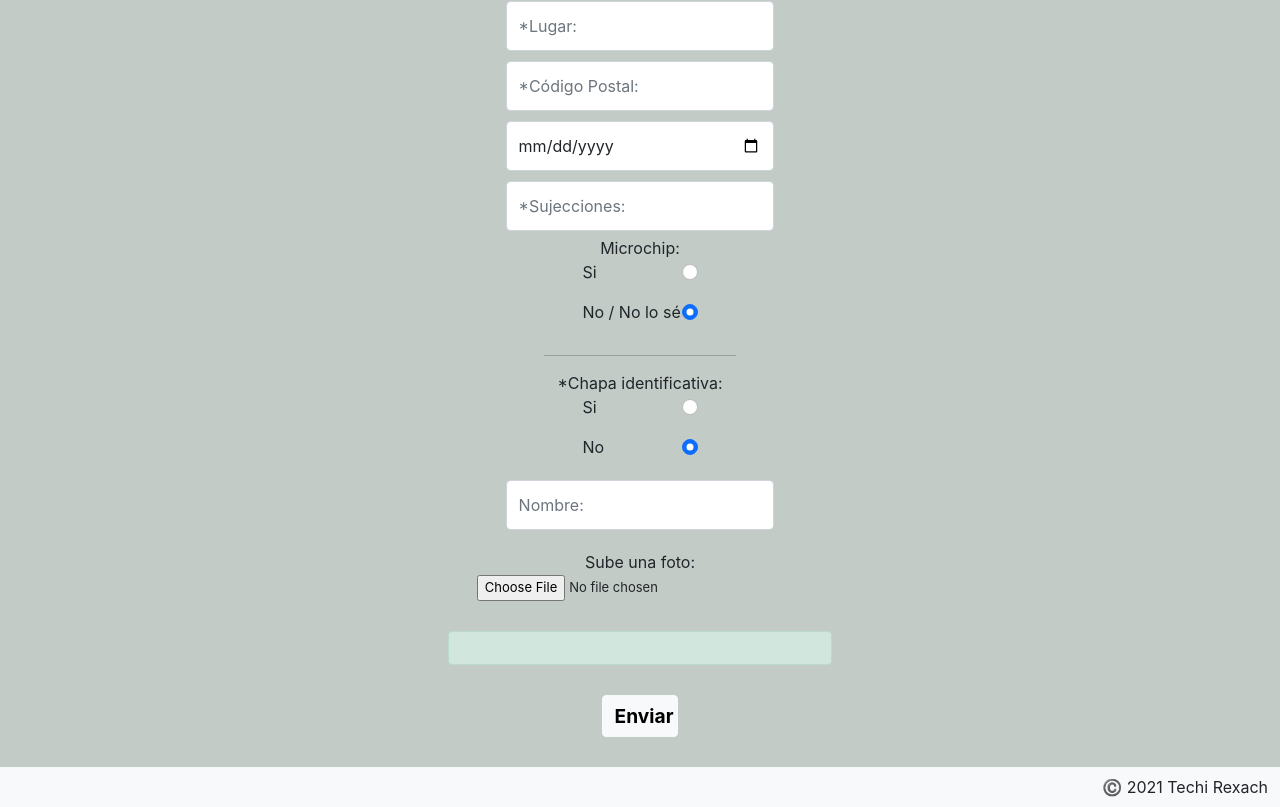
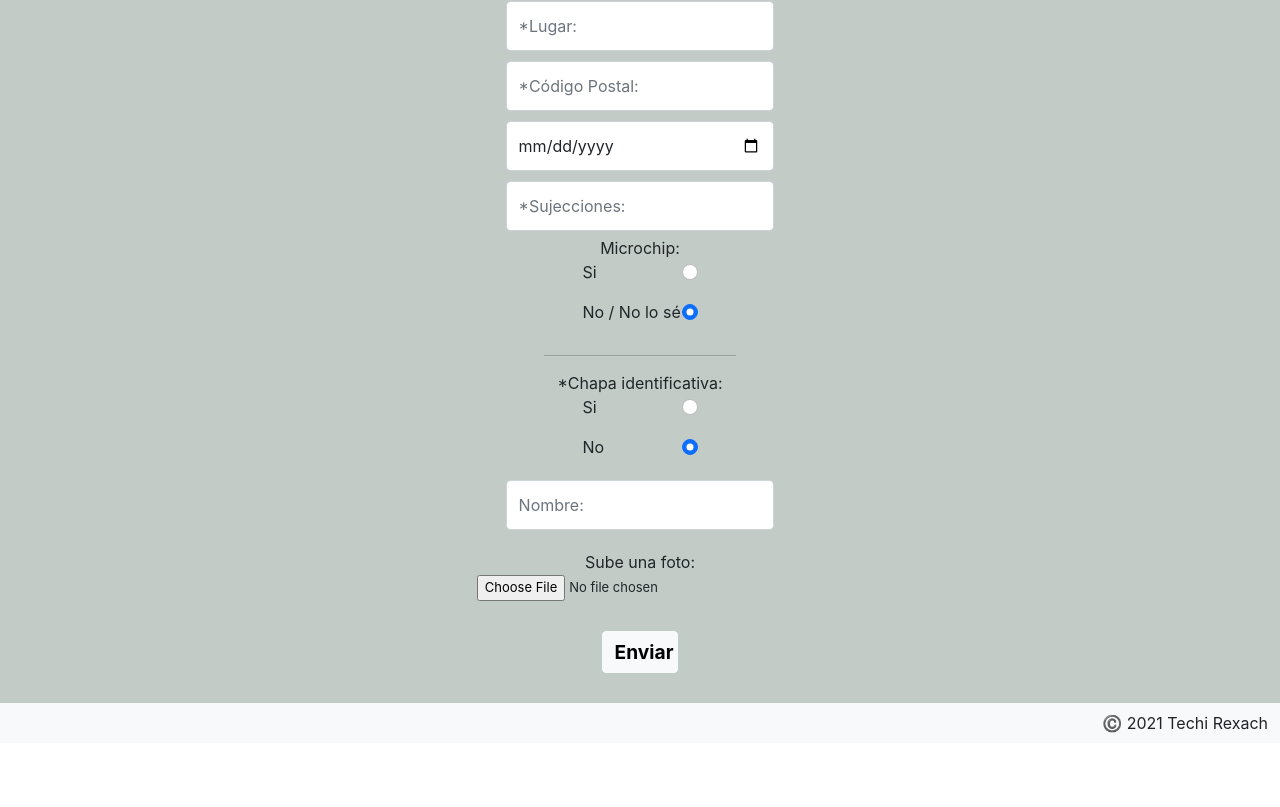
Before and after one commit to TechiRexach/SosMascotas, a React (Create React App) app in the folder client/: page /addalert in a window 1280 px wide. Shown: the part 574-1381 px from the top of the page. After the commit the page ends 1317 px from the top, so only its background shows below. Built offline with nearby package versions, Linux system fonts and the light colour scheme.

Commit message:
another issue

```diff
--- a/client/src/components/alertForm/alertForm.jsx
+++ b/client/src/components/alertForm/alertForm.jsx
@@ -69,7 +69,7 @@ function AlertForm(props){
 
         axios.post(`${HEROKU_URL}/addanimal`, formData, {headers: {'Content-Type': 'multipart/form-data', 'Access-Control-Allow-Origin': '*'}}, config)
         .then((response) => {
-            setCreatedAlert(response.data.message)
+            // setCreatedAlert(response.data.message)
             setTimeout(() => {
                 history.push('/myprofile')
             }, 4000)
@@ -130,7 +130,7 @@ function AlertForm(props){
                 <input className='inputPhoto' type="file" name="photo" accept='image/*' onChange={handleChangePhoto} />
             </div>
             {errorMessage && <p className='alert alert-danger newAlert'>{errorMessage}</p>}
-            <p className='alert alert-success'>{wellDone}</p>
+            {wellDone && <p className='alert alert-success'>{wellDone}</p>}
             <button className='btn btn-light buttonCreateAlert' onClick={createAlert}>Enviar</button>
         </form>
         </div>
```
